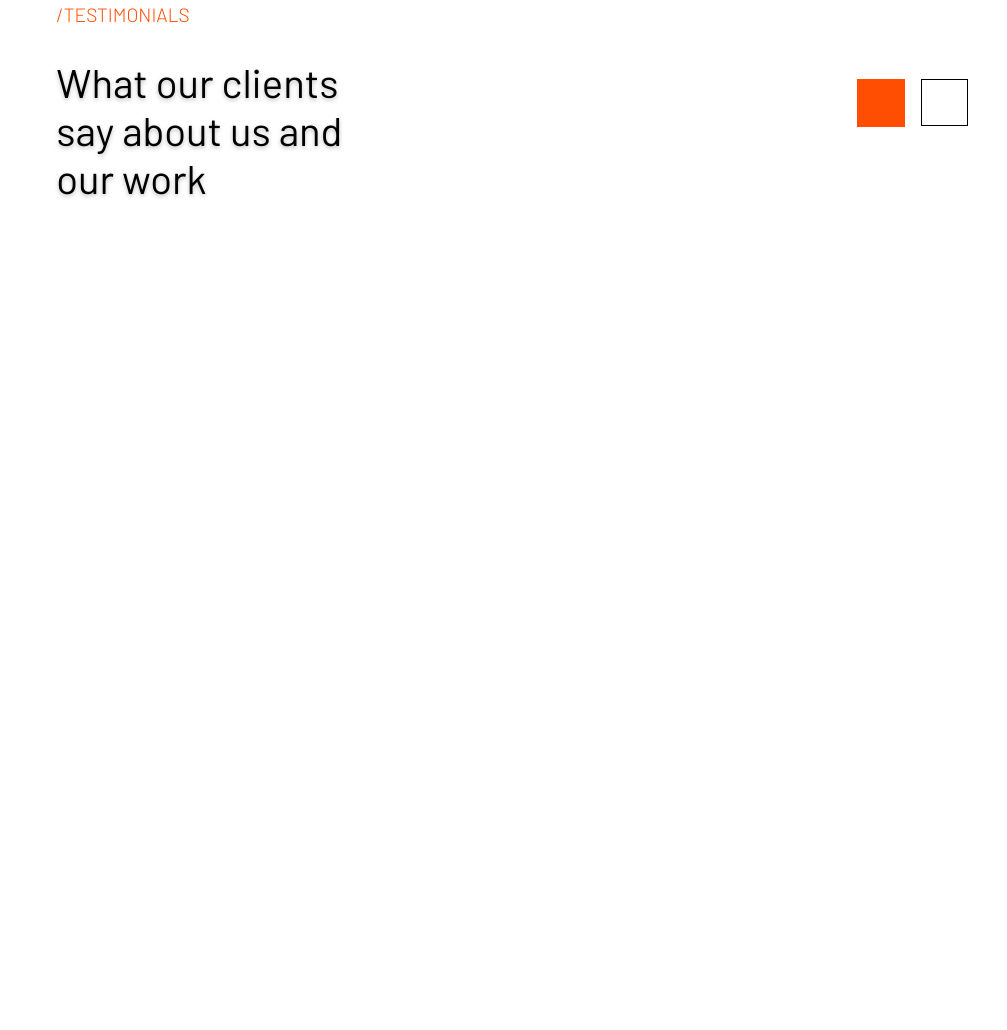
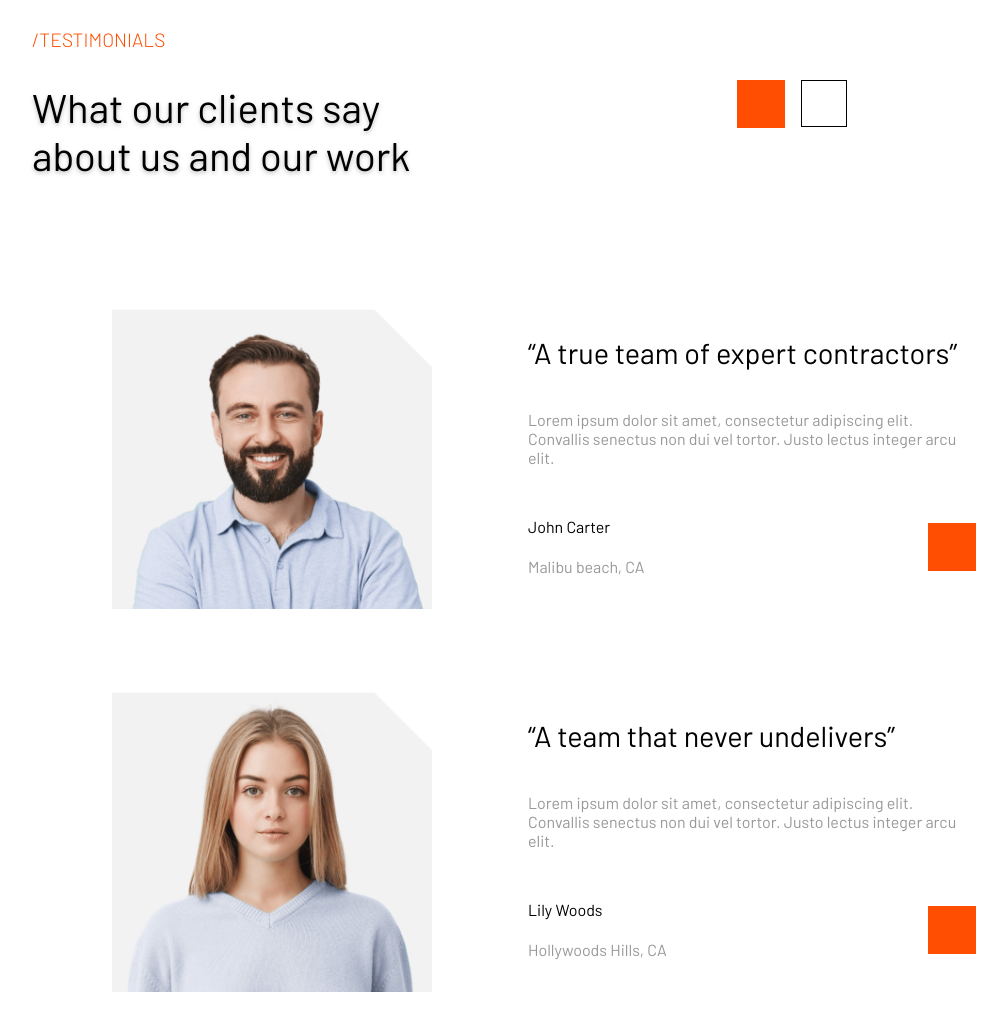
Before and after one commit to Prostecki/ContractorX, a plain HTML site: page index.html in a window 1280 px wide. Shown: the part 6491-7521 px from the top of the page, without its empty margins (128-1135 px from the left). Before the commit the page ends 6793 px from the top, so only its background shows below. Drawn offline with Linux system fonts and the light colour scheme.

Commit message:
section-seven__testimonials, added imgs, text-content and a bit styling.

```diff
--- a/index.html
+++ b/index.html
@@ -355,15 +355,62 @@
           </div>
         </div>
         <div class="section-seven__testimonials-content">
-          <div>
-            <img src="" alt="" />
+          <div class="section-seven__testimonials-outer-pic">
+            <img
+              class="section-seven__testimonials-pic"
+              src="img/testimonials.png"
+              alt="testimonials"
+            />
           </div>
-          <div>
-            <h1></h1>
-            <p></p>
-            <div>
-              <p></p>
-              <div></div>
+          <div class="section-seven__testimonials-text">
+            <h1>“A true team of expert contractors”</h1>
+            <p>
+              Lorem ipsum dolor sit amet, consectetur adipiscing elit. Convallis
+              senectus non dui vel tortor. Justo lectus integer arcu elit.
+            </p>
+            <div
+              style="
+                width: 100%;
+                display: flex;
+                justify-content: space-between;
+                align-items: center;
+              "
+            >
+              <div style="line-height: 2.5rem">
+                <h4 style="font-weight: 400">John Carter</h4>
+                <p>Malibu beach, CA</p>
+              </div>
+              <div class="headline-button--orange"></div>
+            </div>
+          </div>
+        </div>
+        <div class="section-seven__testimonials-content">
+          <div class="section-seven__testimonials-outer-pic">
+            <img
+              class="section-seven__testimonials-pic"
+              src="img/testimonials2.png"
+              alt="testimonials"
+            />
+          </div>
+          <div class="section-seven__testimonials-text">
+            <h1>“A team that never undelivers”</h1>
+            <p>
+              Lorem ipsum dolor sit amet, consectetur adipiscing elit. Convallis
+              senectus non dui vel tortor. Justo lectus integer arcu elit.
+            </p>
+            <div
+              style="
+                width: 100%;
+                display: flex;
+                justify-content: space-between;
+                align-items: center;
+              "
+            >
+              <div style="line-height: 2.5rem">
+                <h4 style="font-weight: 400">Lily Woods</h4>
+                <p>Hollywoods Hills, CA</p>
+              </div>
+              <div class="headline-button--orange"></div>
             </div>
           </div>
         </div>
--- a/styles.css
+++ b/styles.css
@@ -712,17 +712,20 @@
 .section-seven {
   width: 100%;
   display: flex;
+  flex-direction: column;
+  gap: 5rem;
   padding: 50px 0;
-  justify-content: center;
+  margin: 25px 0;
+  /* justify-content: center; */
 }
 
 .section-seven__headline-content {
   display: flex;
   align-items: center;
   justify-content: space-around;
-  gap: 2rem;
+  gap: 10rem;
+  margin: 50px auto;
   width: 75%;
-  margin: 50px auto;
 }
 
 .section-seven__headlines-box {
@@ -732,25 +735,39 @@
   justify-content: center;
   gap: 2rem;
   width: 75%;
-  & h4 {
+}
+
+.section-seven__headlines-box h1 {
+  font-size: 2.5rem;
+  width: 100%;
+  overflow-wrap: break-word;
+  font-weight: 400;
+  filter: drop-shadow(0px 2px 2px rgba(0, 0, 0, 0.25));
+}
+
+.section-seven__headlines-box h4 {
   font-size: 1.2rem;
   color: #ff4d01;
   font-weight: 300;
   text-transform: uppercase;
 }
-  & h1 {
-    font-size: 2.5rem;
-    width: 40%;
-    overflow-wrap: break-word;
-    font-weight: 400;
-    filter: drop-shadow(0px 2px 2px rgba(0, 0, 0, 0.25));
+
+.section-seven__testimonials-content {
+  display: flex;
+  justify-content: center;
+  gap: 2rem;
 }
+
+.section-seven__headline-outer {
+  display: flex;
+  align-items: center;
 }
 
 .section-seven__headline-buttons {
   display: flex;
   justify-content: center;
   gap: 1rem;
+  width: 75%;
 }
 
 .headline-button--orange {
@@ -765,3 +782,28 @@
   background-color: #fff;
   border: 1px solid black;
 }
+
+.section-seven__testimonials-outer-pic {
+  width: 35%;
+  text-align: center;
+}
+
+.section-seven__testimonials-pic {
+  width: 20rem;
+}
+
+.section-seven__testimonials-text {
+  width: 35%;
+  display: flex;
+  flex-direction: column;
+  align-items: start;
+  justify-content: center;
+  gap: 2.5rem;
+  & h1 {
+    font-size: 1.8rem;
+    font-weight: normal;
+  }
+  & p {
+    color: #989899;
+  }
+}
```
Also changed, not shown: img/testimonials.png (added), img/testimonials2.png (added). Lines whose indentation alone changed are shown as unchanged.
